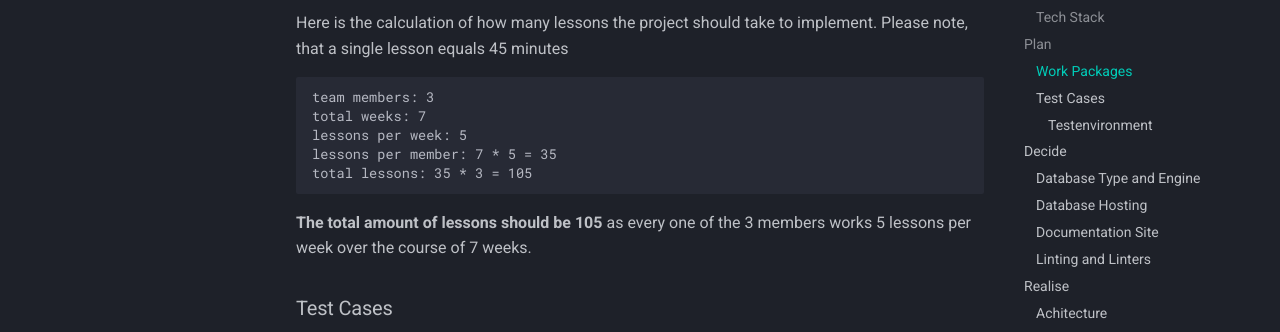
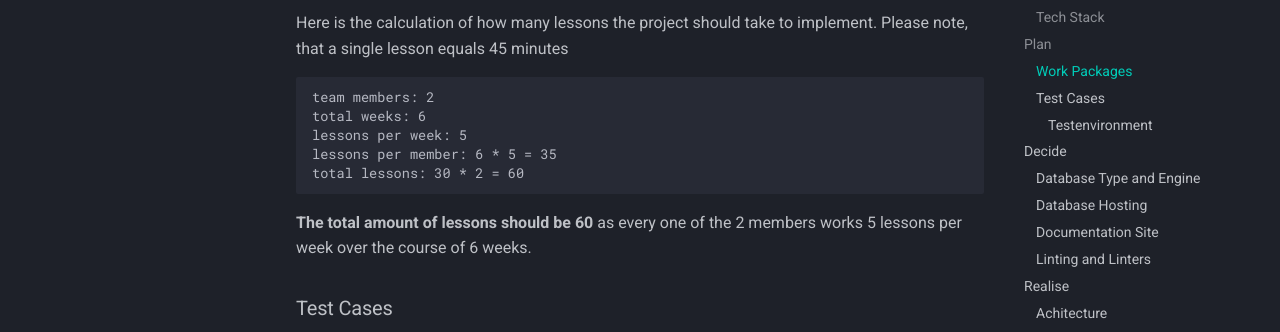
Before and after one commit to mnaray/Bracketing_System_Docs, an MkDocs documentation site: the page built from docs/project/documentation.md, in a window 1280 px wide and 900 px high, scrolled down 2569 px. Shown: the part 172-504 px from the top of the window. Built offline with MkDocs 1.6.1 and Material for MkDocs 9.7.7, drawn with Linux system fonts in a browser that asks for light colours; comment, search, counter and statistics services are not loaded.

Commit message:
calculate hours

````diff
--- a/docs/project/documentation.md
+++ b/docs/project/documentation.md
@@ -66,14 +66,14 @@
 Here is the calculation of how many lessons the project should take to implement. Please note, that a single lesson equals 45 minutes
 
 ```
-team members: 3
-total weeks: 7
+team members: 2
+total weeks: 6
 lessons per week: 5
-lessons per member: 7 * 5 = 35
-total lessons: 35 * 3 = 105
+lessons per member: 6 * 5 = 35
+total lessons: 30 * 2 = 60
 ```
 
-**The total amount of lessons should be 105** as every one of the 3 members works 5 lessons per week over the course of 7 weeks.
+**The total amount of lessons should be 60** as every one of the 2 members works 5 lessons per week over the course of 6 weeks.
 
 ### Test Cases
 
````
